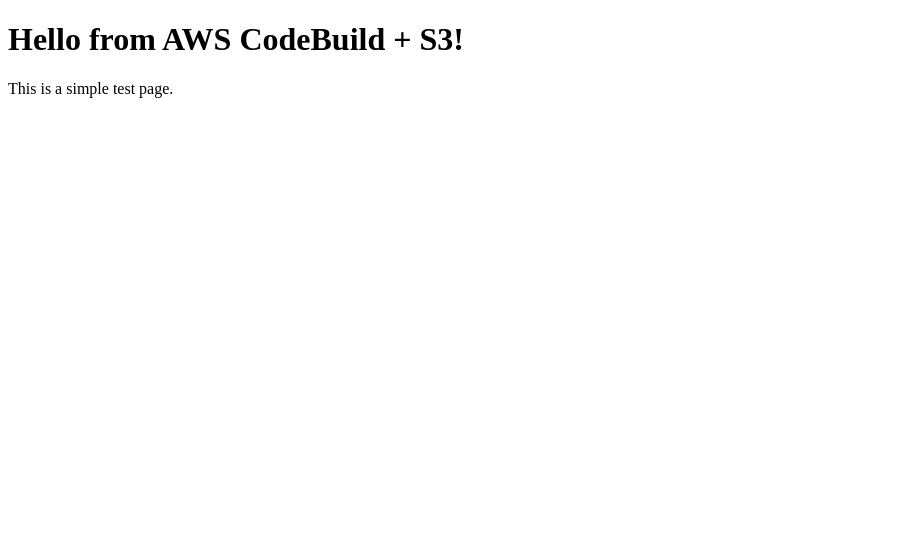
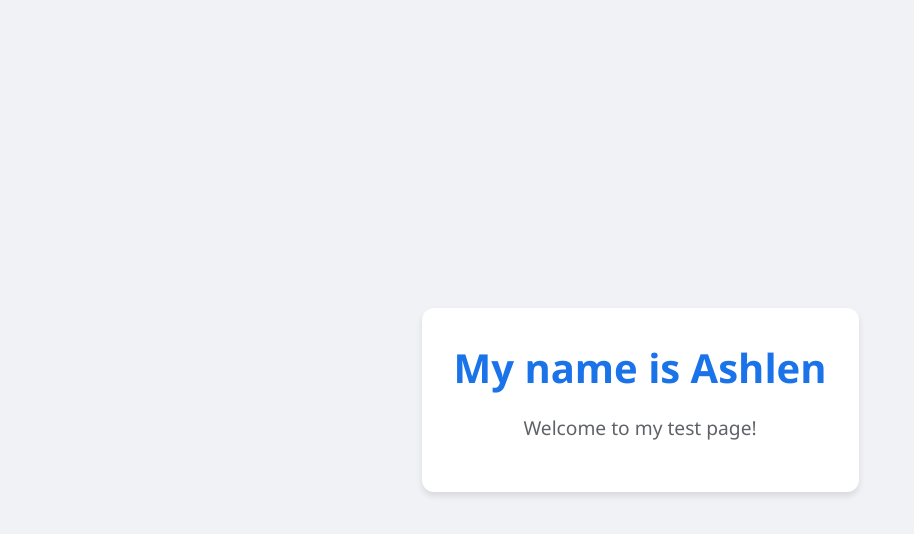
Before and after one commit to Ashlen-911/devops-8.1, a plain HTML site: page index.html in a window 1280 px wide. Shown: the whole page, without its empty margins (0-914 px from the left). Drawn offline with Linux system fonts and the light colour scheme.

Commit message:
Revamp index.html with new content and styles
Updated the HTML structure and added styling for a more modern layout.

```diff
--- a/index.html
+++ b/index.html
@@ -1,11 +1,43 @@
 <!DOCTYPE html>
 <html lang="en">
-  <head>
+<head>
     <meta charset="UTF-8">
-    <title>My Test App</title>
-  </head>
-  <body>
-    <h1>Hello from AWS CodeBuild + S3!</h1>
-    <p>This is a simple test page.</p>
-  </body>
+    <meta name="viewport" content="width=device-width, initial-scale=1.0">
+    <title>Introduction</title>
+    <style>
+        body {
+            font-family: 'Segoe UI', Tahoma, Geneva, Verdana, sans-serif;
+            display: flex;
+            justify-content: center;
+            align-items: center;
+            height: 100vh;
+            margin: 0;
+            background-color: #f0f2f5;
+        }
+        .card {
+            background: white;
+            padding: 2rem;
+            border-radius: 12px;
+            box-shadow: 0 4px 6px rgba(0,0,0,0.1);
+            text-align: center;
+        }
+        h1 {
+            color: #1a73e8;
+            margin: 0;
+            font-size: 2.5rem;
+        }
+        p {
+            color: #5f6368;
+            font-size: 1.2rem;
+        }
+    </style>
+</head>
+<body>
+
+    <div class="card">
+        <h1>My name is Ashlen</h1>
+        <p>Welcome to my test page!</p>
+    </div>
+
+</body>
 </html>
```
